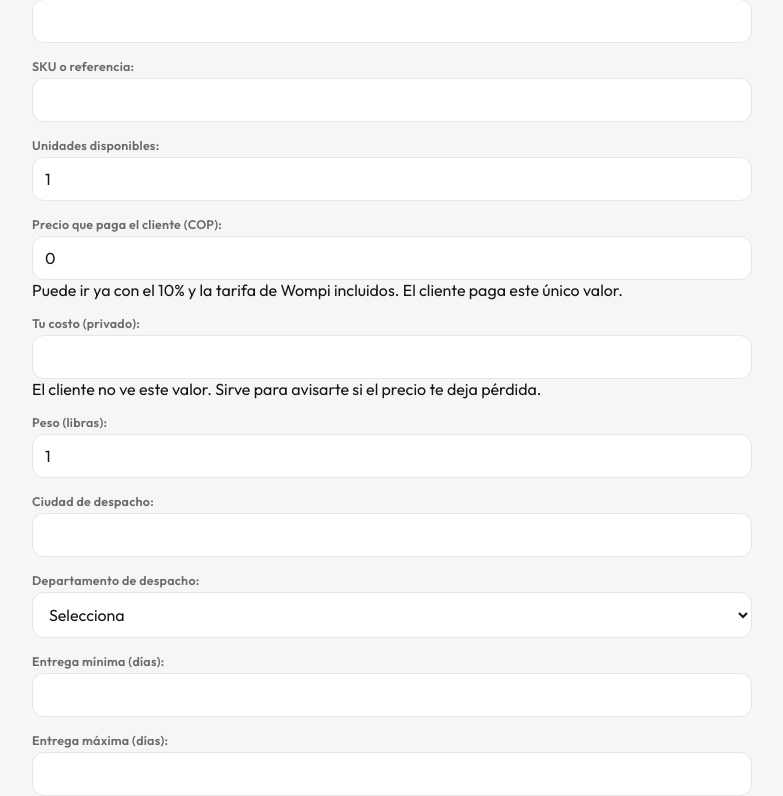
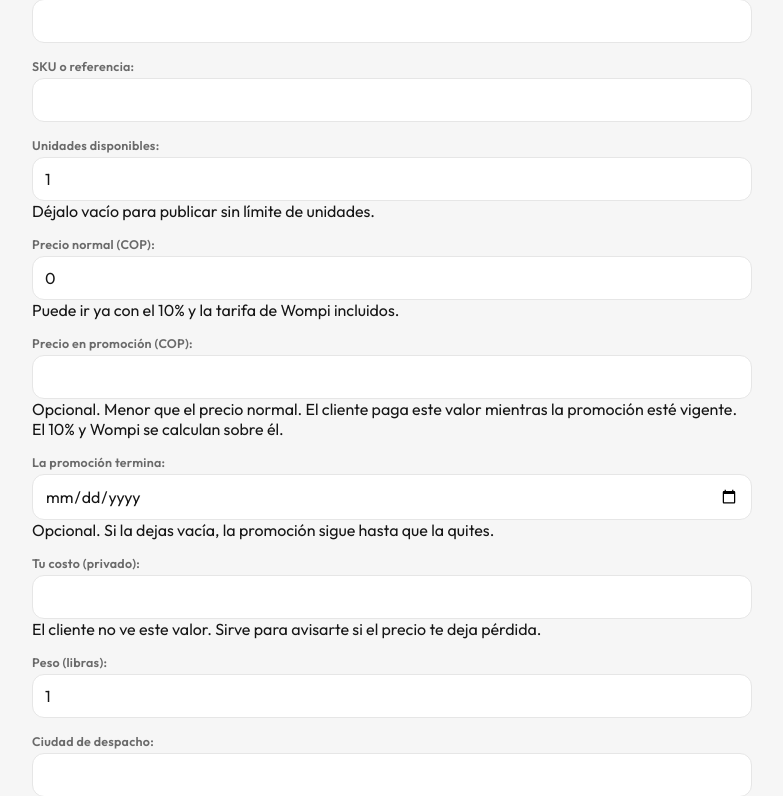
Before and after one commit to edwrami/dropship, a Django app: page /vendedores/producto/nuevo/ in a window 1280 px wide. Shown: the part 1291-2087 px from the top of the page, without its empty margins (48-831 px from the left). Run offline with Django 5.2, Linux system fonts and the light colour scheme; a user stored in the database is signed in; data comes from the database, SQL or seed files in the repository; tables that the repository leaves empty hold one stand-in row (values such as "Sample post").

Commit message:
Permite promociones y publicar un producto sin unidades de inventario.
Co-authored-by: Cursor <cursoragent@cursor.com>

```diff
--- a/pedidos/views.py
+++ b/pedidos/views.py
@@ -97,7 +97,7 @@ def crear_pedido(request, producto_id):
         if producto.controla_stock and producto.stock < cantidad:
             return _error("No hay suficientes unidades.")
 
-        precio = Decimal(producto.precio_final_cop)
+        precio = Decimal(producto.precio_vigente)
         if producto.precio_mayor_cop and producto.vendedor_id and request.user.is_authenticated:
             from vendedores.models import ClienteTienda, Conexion
             try:
@@ -115,7 +115,7 @@ def crear_pedido(request, producto_id):
                 return _error("En mostrador el máximo por pedido es 20. El precio al por mayor aplica si tu tienda está conectada y pides el mínimo.")
         elif cantidad > 20:
             cantidad = 20
-            precio = Decimal(producto.precio_final_cop)
+            precio = Decimal(producto.precio_vigente)
         envio = Decimal("0")
         if not producto.envio_gratis:
             envio = Decimal(producto.costo_envio_cop or 0)
--- a/productos/models.py
+++ b/productos/models.py
@@ -1,5 +1,6 @@
 from django.conf import settings
 from django.db import models
+from django.utils import timezone
 
 from vendedores.opciones import CONDICIONES, DEPARTAMENTOS_CHOICES, banda_precio
 
@@ -57,6 +58,8 @@ class Producto(models.Model):
 
     precio_venta = models.DecimalField(max_digits=12, decimal_places=2, default=0)
     precio_final_cop = models.DecimalField(max_digits=14, decimal_places=2, default=0)
+    precio_promo_cop = models.DecimalField(max_digits=14, decimal_places=2, null=True, blank=True)
+    promo_hasta = models.DateField(null=True, blank=True)
     precio_mayor_cop = models.DecimalField(max_digits=14, decimal_places=2, null=True, blank=True)
     cantidad_minima = models.PositiveIntegerField(default=1)
     unidad_empaque = models.CharField(max_length=80, blank=True)
@@ -93,6 +96,22 @@ class Producto(models.Model):
         super().save(*args, **kwargs)
 
     @property
+    def en_promocion(self):
+        if not self.precio_promo_cop or self.precio_promo_cop <= 0:
+            return False
+        if self.precio_final_cop and self.precio_promo_cop >= self.precio_final_cop:
+            return False
+        if self.promo_hasta and self.promo_hasta < timezone.localdate():
+            return False
+        return True
+
+    @property
+    def precio_vigente(self):
+        if self.en_promocion:
+            return self.precio_promo_cop
+        return self.precio_final_cop
+
+    @property
     def categoria_es(self):
         from productos.categorias_es import traducir_categoria
         if self.rubro_id and getattr(self, "rubro", None) and self.rubro.nombre:
--- a/static/era.css
+++ b/static/era.css
@@ -123,6 +123,7 @@ input[type=checkbox] { width: auto; margin-right: 6px; }
 .kicker { margin: 0; color: var(--ink-soft); font-size: 0.75rem; font-weight: 500; letter-spacing: 0.04em; text-transform: uppercase; }
 .product h3 { margin: 0; font-size: 1.25rem; line-height: 1.15; }
 .price { margin: 0; font-weight: 750; font-size: 1.15rem; }
+.price s { margin-left: 8px; color: var(--ink-soft); font-weight: 400; font-size: 0.85em; }
 .meta { margin: 0; color: var(--ink-soft); font-size: 0.88rem; }
 .product .body .btn { margin-top: auto; align-self: flex-start; }
 
--- a/templates/clientes/lista.html
+++ b/templates/clientes/lista.html
@@ -17,7 +17,7 @@
           <p class="kicker">{{ p.categoria_es|default:"Producto" }}</p>
           <h3>{{ p.titulo }}</h3>
           <p class="price">Al por mayor ${{ p.precio_mayor_cop|floatformat:0|intcomma }} COP</p>
-          <p class="meta">Mostrador ${{ p.precio_final_cop|floatformat:0|intcomma }} · mínimo {{ p.cantidad_minima }}{% if p.unidad_empaque %} · {{ p.unidad_empaque }}{% endif %}</p>
+          <p class="meta">{% if p.en_promocion %}Promoción ${{ p.precio_promo_cop|floatformat:0|intcomma }} · normal ${{ p.precio_final_cop|floatformat:0|intcomma }}{% else %}Mostrador ${{ p.precio_final_cop|floatformat:0|intcomma }}{% endif %} · mínimo {{ p.cantidad_minima }}{% if p.unidad_empaque %} · {{ p.unidad_empaque }}{% endif %}</p>
           <ul class="specs">
             {% if p.marca %}<li>Marca: {{ p.marca }}</li>{% endif %}
             <li>Condición: {{ p.get_condicion_display }}</li>
--- a/templates/vendedores/_descuento.html
+++ b/templates/vendedores/_descuento.html
@@ -21,6 +21,7 @@
   var resultado = document.getElementById("resultado-precio");
   var usar = document.getElementById("usar-precio");
   var precioCampo = document.getElementById("id_precio_final_cop");
+  var promoCampo = document.getElementById("id_precio_promo_cop");
   var costoCampo = document.getElementById("id_precio_costo");
   function dinero(n) {
     return "$" + Math.round(n).toLocaleString("es-CO");
@@ -53,7 +54,7 @@
     var base = leer(costo) || leer(costoCampo);
     var minimoValor = base ? minimoPara(base) : 0;
     minimo.textContent = minimoValor ? dinero(minimoValor) : "—";
-    var precio = leer(precioCampo) || minimoValor;
+    var precio = leer(promoCampo) || leer(precioCampo) || minimoValor;
     if (!precio) {
       resultado.textContent = "Escribe lo que te cuesta, o el precio del producto, para ver los descuentos.";
       return;
@@ -64,6 +65,7 @@
   }
   costo.addEventListener("input", pintar);
   if (precioCampo) precioCampo.addEventListener("input", pintar);
+  if (promoCampo) promoCampo.addEventListener("input", pintar);
   if (costoCampo) costoCampo.addEventListener("input", pintar);
   if (!precioCampo) usar.hidden = true;
   usar.addEventListener("click", function () {
--- a/templates/vendedores/panel.html
+++ b/templates/vendedores/panel.html
@@ -63,8 +63,8 @@
         <td>{{ p.categoria_es }}</td>
         <td>{{ p.ciudad_despacho }}</td>
         <td>{{ p.entrega_texto }}</td>
-        <td>${{ p.precio_final_cop }}</td>
-        <td>{{ p.stock }}</td>
+        <td>${{ p.precio_vigente }}{% if p.en_promocion %}<br><small>Promoción, normal ${{ p.precio_final_cop }}</small>{% endif %}</td>
+        <td>{% if p.controla_stock %}{{ p.stock }}{% else %}Sin límite{% endif %}</td>
         <td>
           <a href="{% url 'editar_producto' p.pk %}">Editar</a>
           <a href="{% url 'estado_producto' p.pk %}">Publicar</a>
--- a/vendedores/forms.py
+++ b/vendedores/forms.py
@@ -1,5 +1,6 @@
 from django import forms
 from django.contrib.auth.models import User
+from django.utils import timezone
 
 from productos.models import Producto
 
@@ -120,7 +121,7 @@ class ProductoVendedorForm(forms.ModelForm):
         fields = [
             "titulo", "descripcion", "rubro", "marca", "condicion",
             "material", "color", "talla", "sku", "stock",
-            "precio_final_cop", "precio_costo", "precio_mayor_cop",
+            "precio_final_cop", "precio_promo_cop", "promo_hasta", "precio_costo", "precio_mayor_cop",
             "cantidad_minima", "unidad_empaque", "peso_libras",
             "ciudad_despacho", "departamento_despacho",
             "tiempo_entrega_min", "tiempo_entrega_max",
@@ -137,7 +138,9 @@ class ProductoVendedorForm(forms.ModelForm):
             "talla": "Talla",
             "sku": "SKU o referencia",
             "stock": "Unidades disponibles",
-            "precio_final_cop": "Precio que paga el cliente (COP)",
+            "precio_final_cop": "Precio normal (COP)",
+            "precio_promo_cop": "Precio en promoción (COP)",
+            "promo_hasta": "La promoción termina",
             "precio_costo": "Tu costo (privado)",
             "precio_mayor_cop": "Precio al por mayor (COP)",
             "cantidad_minima": "Cantidad mínima al por mayor",
@@ -153,7 +156,10 @@ class ProductoVendedorForm(forms.ModelForm):
         }
         help_texts = {
             "descripcion": "Qué es, materiales, medidas, qué incluye y cómo se usa. Mínimo 80 caracteres.",
-            "precio_final_cop": "Puede ir ya con el 10% y la tarifa de Wompi incluidos. El cliente paga este único valor.",
+            "stock": "Déjalo vacío para publicar sin límite de unidades.",
+            "precio_final_cop": "Puede ir ya con el 10% y la tarifa de Wompi incluidos.",
+            "precio_promo_cop": "Opcional. Menor que el precio normal. El cliente paga este valor mientras la promoción esté vigente. El 10% y Wompi se calculan sobre él.",
+            "promo_hasta": "Opcional. Si la dejas vacía, la promoción sigue hasta que la quites.",
             "precio_costo": "El cliente no ve este valor. Sirve para avisarte si el precio te deja pérdida.",
             "precio_mayor_cop": "Solo lo ven las tiendas conectadas contigo. El catálogo público sigue mostrando el precio de mostrador.",
             "unidad_empaque": "Por ejemplo: caja x 12, docena, bulto.",
@@ -161,6 +167,7 @@ class ProductoVendedorForm(forms.ModelForm):
         widgets = {
             "descripcion": forms.Textarea(attrs={"rows": 6}),
             "condicion": forms.Select(choices=CONDICIONES),
+            "promo_hasta": forms.DateInput(attrs={"type": "date"}),
         }
 
     def __init__(self, *args, mayorista=False, **kwargs):
@@ -177,10 +184,17 @@ class ProductoVendedorForm(forms.ModelForm):
         )
         self.fields["rubro"].label_from_instance = lambda obj: f"{obj.padre.nombre} — {obj.nombre}"
         self.fields["rubro"].empty_label = "Elige la categoría"
-        for nombre in ("titulo", "descripcion", "rubro", "stock", "precio_final_cop",
+        for nombre in ("titulo", "descripcion", "rubro", "precio_final_cop",
                        "ciudad_despacho", "departamento_despacho",
                        "tiempo_entrega_min", "tiempo_entrega_max"):
             self.fields[nombre].required = True
+        self.fields["stock"].required = False
+        self.fields["precio_promo_cop"].required = False
+        self.fields["promo_hasta"].required = False
+        self.fields["promo_hasta"].input_formats = ["%Y-%m-%d", "%d/%m/%Y"]
+        self.fields["promo_hasta"].widget.format = "%Y-%m-%d"
+        if self.instance.pk and not self.instance.controla_stock:
+            self.initial["stock"] = None
         self.fields["precio_costo"].required = False
         self.fields["marca"].required = False
 
@@ -206,12 +220,26 @@ class ProductoVendedorForm(forms.ModelForm):
 
     def clean_stock(self):
         stock = self.cleaned_data.get("stock")
-        if stock is None or stock < 0:
-            raise forms.ValidationError("Indica cuántas unidades tienes.")
+        if stock is None:
+            return None
+        if stock < 0:
+            raise forms.ValidationError("Las unidades no pueden ser negativas.")
         return stock
 
     def clean(self):
         data = super().clean()
+        promo = data.get("precio_promo_cop")
+        precio = data.get("precio_final_cop")
+        hasta = data.get("promo_hasta")
+        if promo is not None:
+            if promo <= 0:
+                self.add_error("precio_promo_cop", "El precio en promoción debe ser mayor que cero.")
+            elif precio and promo >= precio:
+                self.add_error("precio_promo_cop", "La promoción tiene que ser menor que el precio normal.")
+        elif hasta:
+            self.add_error("precio_promo_cop", "Escribe el precio en promoción o quita la fecha.")
+        if hasta and hasta < timezone.localdate():
+            self.add_error("promo_hasta", "Esa fecha ya pasó.")
         minimo = data.get("tiempo_entrega_min")
         maximo = data.get("tiempo_entrega_max")
         if minimo is not None and maximo is not None and maximo < minimo:
@@ -226,6 +254,21 @@ class ProductoVendedorForm(forms.ModelForm):
             if minimo_unidades is None or minimo_unidades < 1:
                 self.add_error("cantidad_minima", "La cantidad mínima es al menos 1.")
         return data
+
+    def save(self, commit=True):
+        stock_anterior = self.instance.stock if self.instance.pk else 0
+        producto = super().save(commit=False)
+        stock = self.cleaned_data.get("stock")
+        if stock is None:
+            producto.controla_stock = False
+            producto.stock = stock_anterior or 0
+        else:
+            producto.controla_stock = True
+            producto.stock = stock
+        if commit:
+            producto.save()
+            self.save_m2m()
+        return producto
 
 
 class RegistroClienteForm(forms.Form):
--- a/vendedores/views.py
+++ b/vendedores/views.py
@@ -211,7 +211,6 @@ def producto_form(request, pk=None):
         producto.tienda = vendedor.nombre_tienda
         producto.moneda = "COP"
         producto.margen_pct = 0
-        producto.controla_stock = True
         producto.activo = True
         if not producto.precio_costo:
             producto.precio_costo = 0
```
Also changed, not shown: templates/productos/detalle.html (+9 -4 lines), templates/productos/lista.html (+6 -1 lines), templates/vendedores/tienda.html (+6 -1 lines), productos/migrations/0006_promocion.py (added).
